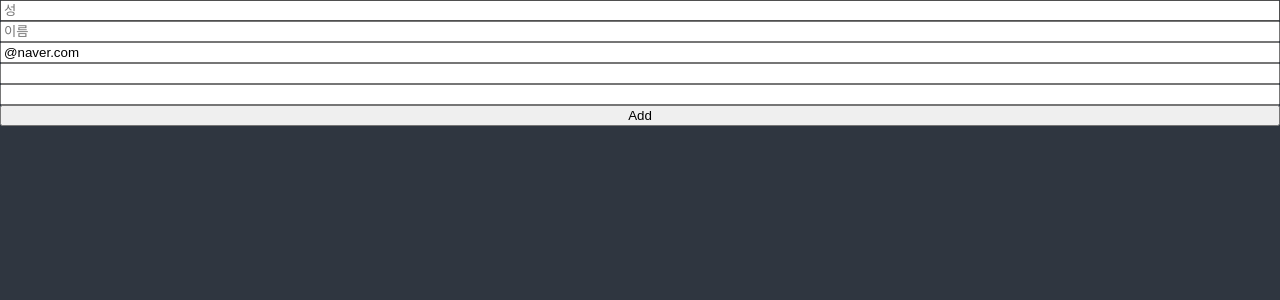
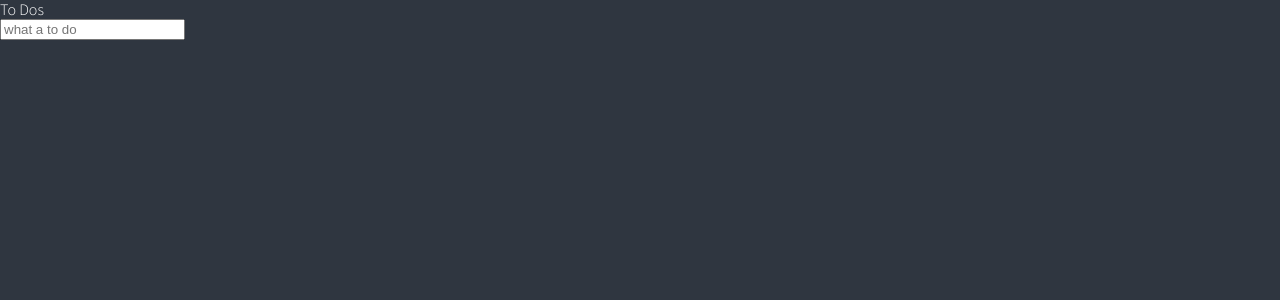
Before and after one commit to Kyedonghwan/TodoList, a React (Create React App) app: page / in a window 1280 px wide. Shown: the top 300 px of the page. Built offline with nearby package versions, Linux system fonts and the light colour scheme.

Commit message:
recoil 적용

```diff
--- a/src/App.tsx
+++ b/src/App.tsx
@@ -1,5 +1,5 @@
 import { createGlobalStyle } from "styled-components";
-import ToDoList from "./ToDoList";
+import ToDoList from "./components/ToDoList";
 
 const GlobalStyle = createGlobalStyle`
 @import url('https://fonts.googleapis.com/css2?family=Source+Sans+Pro:wght@300;400&display=swap');
--- a/src/ToDoList.tsx
+++ /dev/null
@@ -1,49 +0,0 @@
-import {useForm} from "react-hook-form";
-
-interface IForm {
-    email: string,
-    firstName: string,
-    lastName: string,
-    userName: string,
-    password: string,
-    password1: string,
-    extraError?: string
-}
-
-function ToDoList() {
-    const { register, watch, handleSubmit, formState:{errors}, setError } = useForm<IForm>({defaultValues: {email:"@naver.com"}});
-
-    const onValid = (data: IForm) => {
-        if(data.password !== data.password1 ){
-            setError("password1", {message: "Password are not the same"}, {shouldFocus: true});
-        }
-        // setError("extraError", {message: "server offline"});
-    }
-
-    return (
-        <div>
-            <form onSubmit={handleSubmit(onValid)} style={{display: "flex", flexDirection: "column"}}>
-                <input {...register("firstName", {required: true, minLength: 30})} placeholder="성" />
-                <input {...register("lastName", {required: true, minLength: 30, validate: {
-                    noNick: (current) => current.includes("nico")?"no nico": true ,
-                    noDon: (current) => current.includes("dong")?"no dong": true
-                }
-            })} placeholder="이름" />
-                <span>{errors?.firstName?.message}</span>
-                <input {...register("email", {required: true, pattern: {
-                    value: /^[A-Za-z0-9._%+-]+@naver\.com$/,
-                    message: "Only naver.com emails allowed"
-                }})} />
-                <span>{errors?.email?.message}</span>
-                <input {...register("password", {required: "password required!", minLength: 10})} />
-                <span>{errors?.password?.message}</span>
-                <input {...register("password1", {required: "password required!", minLength: 10})} />
-                <span>{errors?.password1?.message}</span>
-                <button>Add</button>
-                <span>{errors?.extraError?.message}</span>
-            </form>
-        </div>
-    )
-}
-
-export default ToDoList;
--- /dev/null
+++ b/src/atoms.ts
@@ -0,0 +1,12 @@
+import { atom } from "recoil";
+
+export interface IToDo {
+    text: string;
+    id: number;
+    category: "DOING" | "DONE" | "TODO";
+}
+
+export const toDoState = atom<IToDo[]>({
+    key: "toDo",
+    default: [],
+})
--- /dev/null
+++ b/src/components/CreateToDo.tsx
@@ -0,0 +1,29 @@
+import { useForm } from "react-hook-form";
+import { useSetRecoilState } from "recoil";
+import { toDoState } from "../atoms";
+
+interface IForm {
+    toDo: string
+}
+
+function CreateToDo() {
+
+    const { register, handleSubmit, setValue } = useForm<IForm>();
+
+    const setToDos = useSetRecoilState(toDoState);
+    const onValid = (data: IForm) => {
+        setToDos(oldToDos => [{text: data.toDo, category:"TODO", id: Date.now()}, ...oldToDos]);
+        setValue("toDo","");
+    }
+
+    return (
+        <form onSubmit={handleSubmit(onValid)} >
+            <input type="text" {...register("toDo", {
+                required: "required"
+            })} placeholder="what a to do" />
+        </form>
+    )
+
+}
+
+export default CreateToDo;
--- /dev/null
+++ b/src/components/ToDo.tsx
@@ -0,0 +1,12 @@
+import { IToDo } from "../atoms";
+
+export default function Todo( {text, category}: IToDo) {
+    return (
+        <li>
+            <span>{text}</span>
+            <button>To Do</button>
+            <button>Doing</button>
+            <button>Done</button>
+        </li>
+    )
+}
--- /dev/null
+++ b/src/components/ToDoList.tsx
@@ -0,0 +1,21 @@
+import { useRecoilValue} from "recoil";
+import { toDoState } from "../atoms";
+import CreateToDo from "./CreateToDo";
+import Todo from "./ToDo";
+
+function ToDoList() {
+    const toDos = useRecoilValue(toDoState);
+
+
+    return (
+        <div>
+            <h1>To Dos</h1>
+            <CreateToDo />
+            <ul>
+                {toDos.map((toDo) => <Todo {...toDo}/>)}
+            </ul>
+        </div>
+    )
+}
+
+export default ToDoList;
--- a/src/theme.ts
+++ b/src/theme.ts
@@ -2,7 +2,7 @@ import { DefaultTheme } from "styled-components";
 
 export const darkTheme:DefaultTheme = {
     bgColor: "#2f3640",
-    textColor: "black",
+    textColor: "white",
     accentColor: "#44bd32",
 }
 
```
